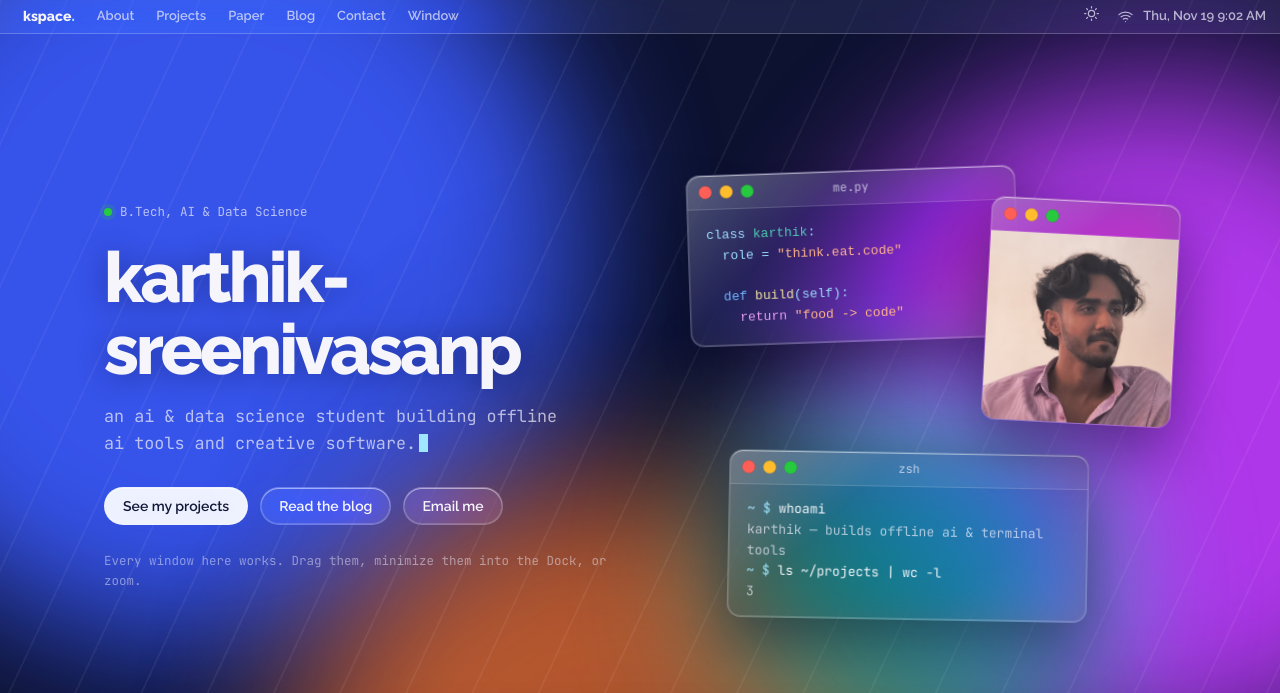
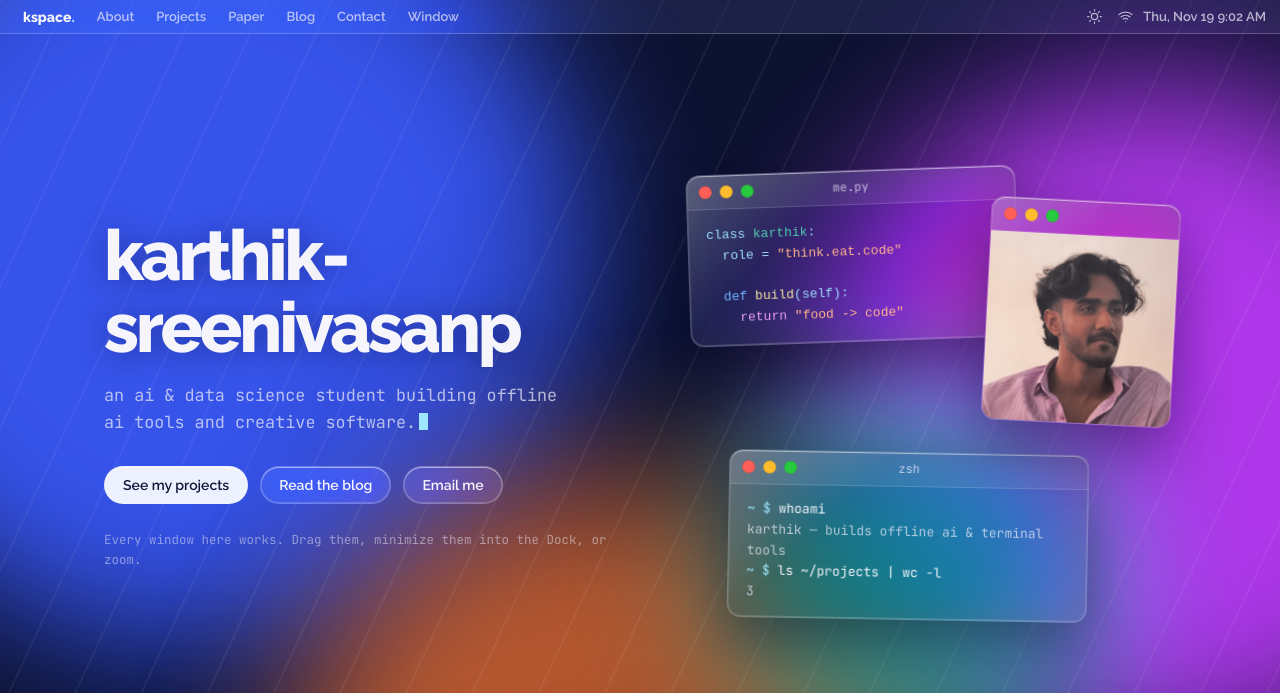
Before and after one commit to karthiksreenivasanp/karthiksreenivasanp.github.io, a plain HTML site: page index.html in a window 1280 px wide. Shown: the top 693 px of the page. Drawn offline with Linux system fonts and the light colour scheme.

Commit message:
Remove degree badge from hero and align menubar items
Co-Authored-By: Claude Opus 5.5 <noreply@anthropic.com>
Claude-Session: https://claude.ai/code/session_011ndYai3Gc4R1vkj3FUoDxM

```diff
--- a/assets/css/mac.css
+++ b/assets/css/mac.css
@@ -157,7 +157,11 @@ html.refract[data-theme="glass"] .lg-refract {
 .menubar .brand { color: var(--text) !important; font-weight: 800 !important; font-size: 14px !important; }
 .menubar .brand span { color: var(--accent); }
 .menubar .right { gap: 10px; color: var(--muted); }
-#clock { font-variant-numeric: tabular-nums; white-space: nowrap; }
+#clock { font-variant-numeric: tabular-nums; white-space: nowrap; line-height: 1; }
+.menubar .menu-wrap { display: flex; align-items: center; }
+.menubar .menu-btn, .menubar .left > a { display: inline-flex; align-items: center; line-height: 1; padding-top: 5px; padding-bottom: 5px; }
+.menubar .right .menu-btn { padding: 4px 6px; }
+.menubar svg { display: block; }
 .menu-wrap { position: relative; }
 .menu {
   position: absolute; top: calc(100% + 6px); left: 0; min-width: 220px; z-index: 210;
--- a/index.html
+++ b/index.html
@@ -130,7 +130,6 @@
     <!-- Hero -->
     <section class="hero">
       <div>
-        <div class="status">B.Tech, AI &amp; Data Science</div>
         <h1>karthik&shy;sreenivasanp</h1>
         <p class="tagline"><span id="type-target"></span><span class="cursor" aria-hidden="true"></span></p>
         <div class="hero-actions">
```
